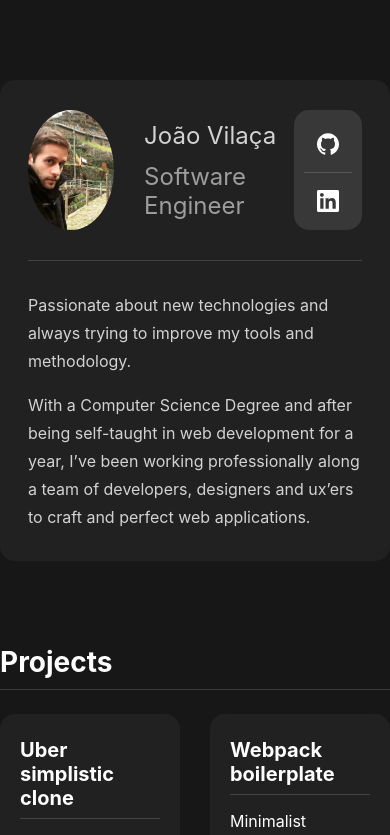
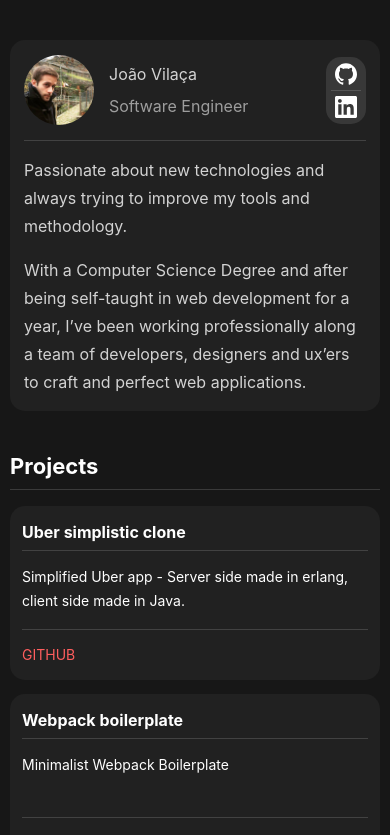
Before and after one commit to jpggvilaca/me, a React (Create React App) app: page / in a window 390 px wide. Shown: the top 835 px of the page. Built offline with nearby package versions, Linux system fonts and the light colour scheme.

Commit message:
Add mobile styles

```diff
--- a/src/components/about.css
+++ b/src/components/about.css
@@ -58,6 +58,7 @@
   display: block;
   height: 1px;
   margin: 4px 0;
+  width: 100%;
 }
 
 .description p {
@@ -67,3 +68,55 @@
 .description p + p {
   margin-top: 16px;
 }
+
+/*
+  Mobile styles
+*/
+
+@media (max-width: 640px) {
+  .about {
+    max-width: 480px;
+    margin: 0 auto 42px;
+  }
+}
+
+@media (max-width: 480px) {
+  .about {
+    padding: 15px 14px;
+  }
+
+  .intro {
+    margin-bottom: 15px;
+    padding-bottom: 15px;
+  }
+
+  .avatar {
+    height: 70px;
+    margin-right: 15px;
+    width: 70px;
+  }
+
+  .name p {
+    font-size: 16px;
+  }
+
+  .contact {
+    align-items: center;
+    display: flex;
+    flex-direction: column;
+    height: 80px;
+    height: auto;
+    justify-content: center;
+    padding: 5px;
+    width: 40px;
+  }
+
+  .contact .image {
+    height: 24px;
+    width: 24px;
+  }
+
+  .description p {
+    font-size: 16px;
+  }
+}
--- a/src/components/footer.css
+++ b/src/components/footer.css
@@ -10,3 +10,13 @@ footer {
 footer p {
   color: rgba(255, 255, 255, 0.7);
 }
+
+@media (max-width: 480px) {
+  footer {
+    height: 40px;
+  }
+
+  footer p {
+    font-size: 14px;
+  }
+}
--- a/src/components/projects.css
+++ b/src/components/projects.css
@@ -41,3 +41,42 @@
   opacity: 1;
   padding: 14px 0;
 }
+
+@media (max-width: 640px) {
+  .projects {
+    max-width: 480px;
+    margin: 0 auto;
+  }
+
+  .section-title {
+    font-size: 22px;
+  }
+
+  .card {
+    flex: 1 0 100%;
+    margin: 7px 0;
+    padding: 16px 12px;
+  }
+
+  .card-description {
+    min-height: 80px;
+  }
+
+  .card.odd,
+  .card.even {
+    margin-right: 0;
+    margin-left: 0;
+  }
+
+  .card h4 {
+    font-size: 16px;
+  }
+
+  .card p {
+    font-size: 14px;
+  }
+
+  .card a {
+    font-size: 14px;
+  }
+}
--- a/src/index.css
+++ b/src/index.css
@@ -43,6 +43,13 @@ p {
 }
 
 main {
-  max-width: 580px;
+  max-width: 640px;
   margin: 80px auto 50px;
 }
+
+@media (max-width: 480px) {
+  main {
+    padding: 0 10px;
+    margin: 40px auto 20px;
+  }
+}
```
